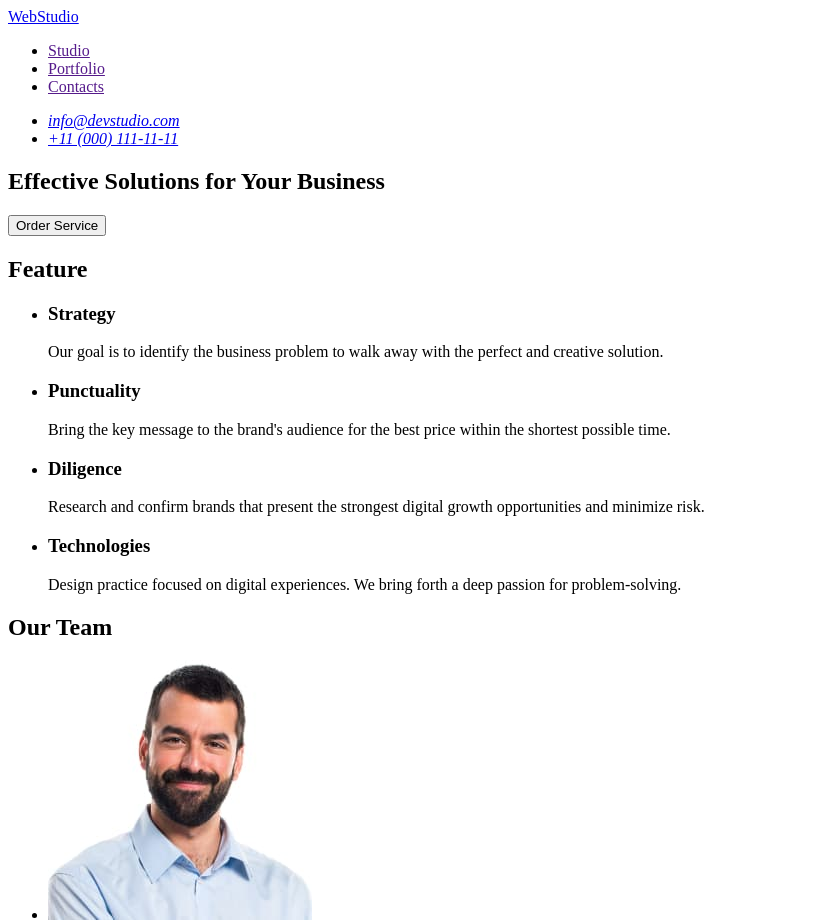
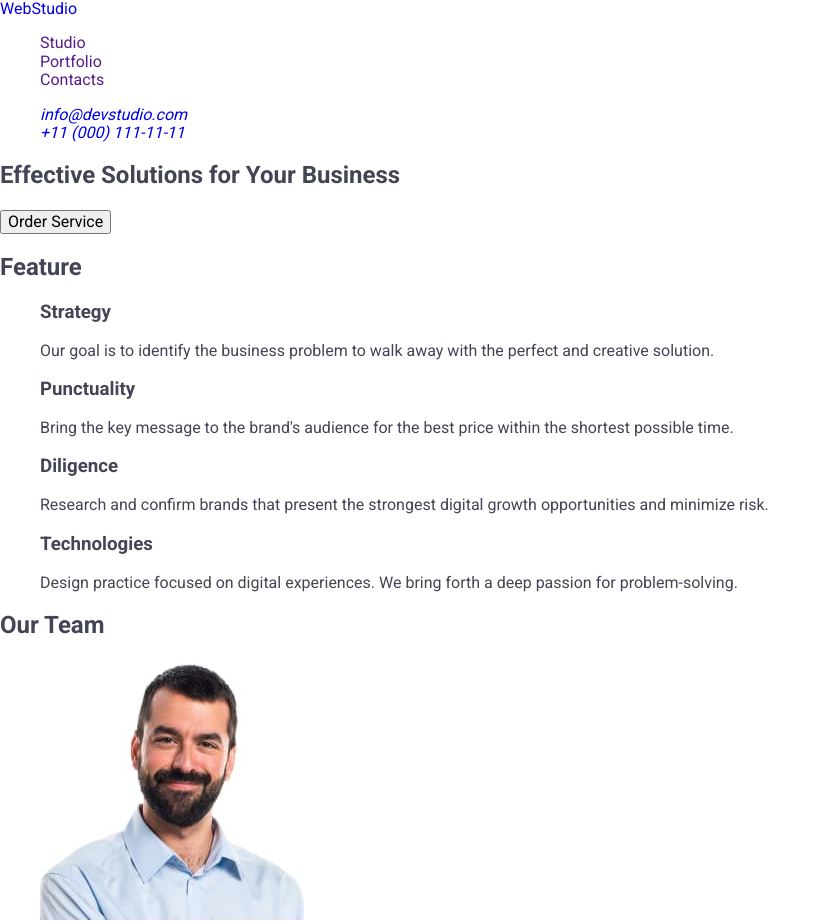
Before and after one commit to Din-ann/goit-markup-hw-02, a plain HTML site: page index.html in a window 1280 px wide. Shown: the top 923 px of the page, without its empty margins (0-827 px from the left). Drawn offline with nearby package versions, Linux system fonts and the light colour scheme.

Commit message:
2hw-start

```diff
--- /dev/null
+++ b/css/styles.css
@@ -0,0 +1,14 @@
+body {
+  font-family: "Roboto", sans-serif;
+  color: #434455;
+  background-color: #fff;
+}
+
+a {
+  text-decoration: none;
+}
+
+ul,
+ol {
+  list-style: none;
+}
--- a/index.html
+++ b/index.html
@@ -4,6 +4,20 @@
     <meta charset="UTF-8" />
     <meta name="viewport" content="width=device-width, initial-scale=1.0" />
     <title>WebStudio</title>
+    <link rel="preconnect" href="https://fonts.googleapis.com" />
+    <link rel="preconnect" href="https://fonts.gstatic.com" crossorigin />
+    <link
+      href="https://fonts.googleapis.com/css2?family=Raleway:wght@700&family=Roboto:wght@400;500;700&display=swap"
+      rel="stylesheet"
+    />
+    <link
+      rel="stylesheet"
+      href="https://cdnjs.cloudflare.com/ajax/libs/modern-normalize/2.0.0/modern-normalize.min.css"
+      integrity="sha512-4xo8blKMVCiXpTaLzQSLSw3KFOVPWhm/TRtuPVc4WG6kUgjH6J03IBuG7JZPkcWMxJ5huwaBpOpnwYElP/m6wg=="
+      crossorigin="anonymous"
+      referrerpolicy="no-referrer"
+    />
+    <link rel="stylesheet" href="./css/styles.css" />
   </head>
   <body>
     <header>
```
